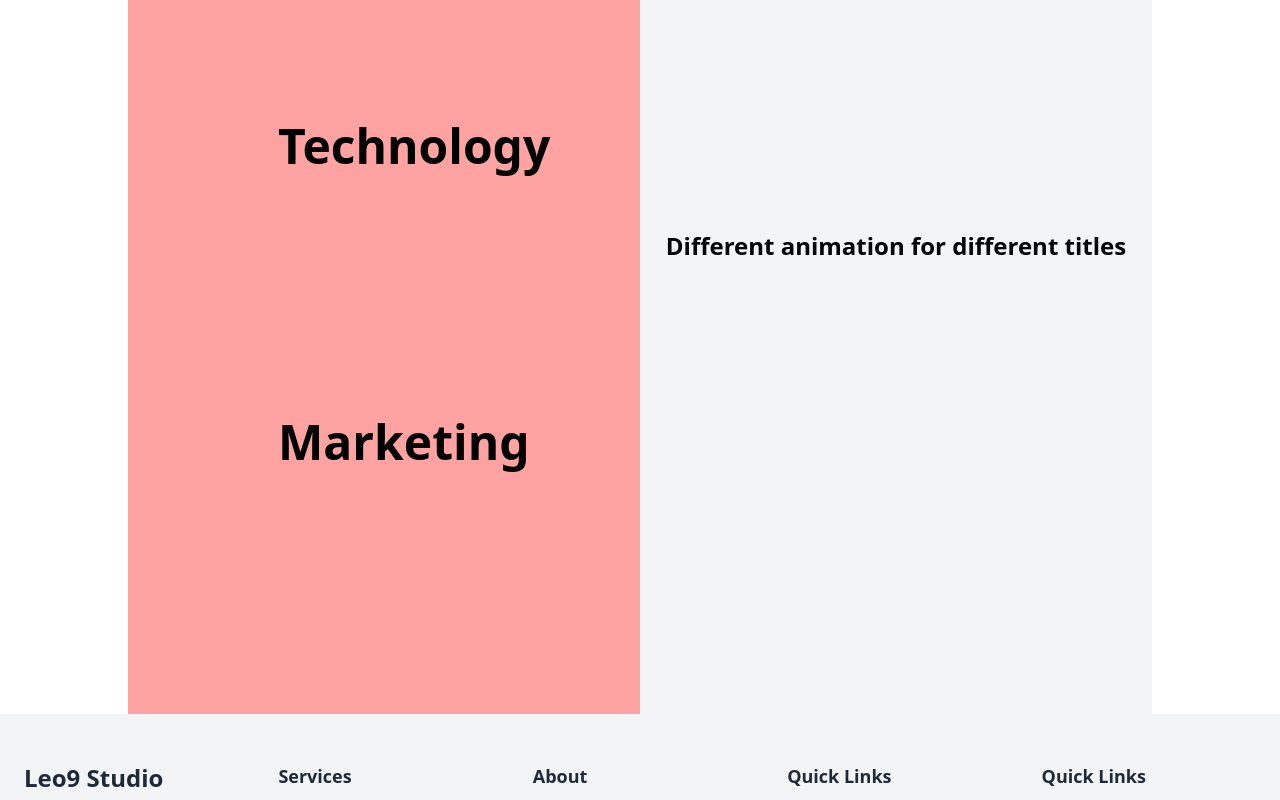
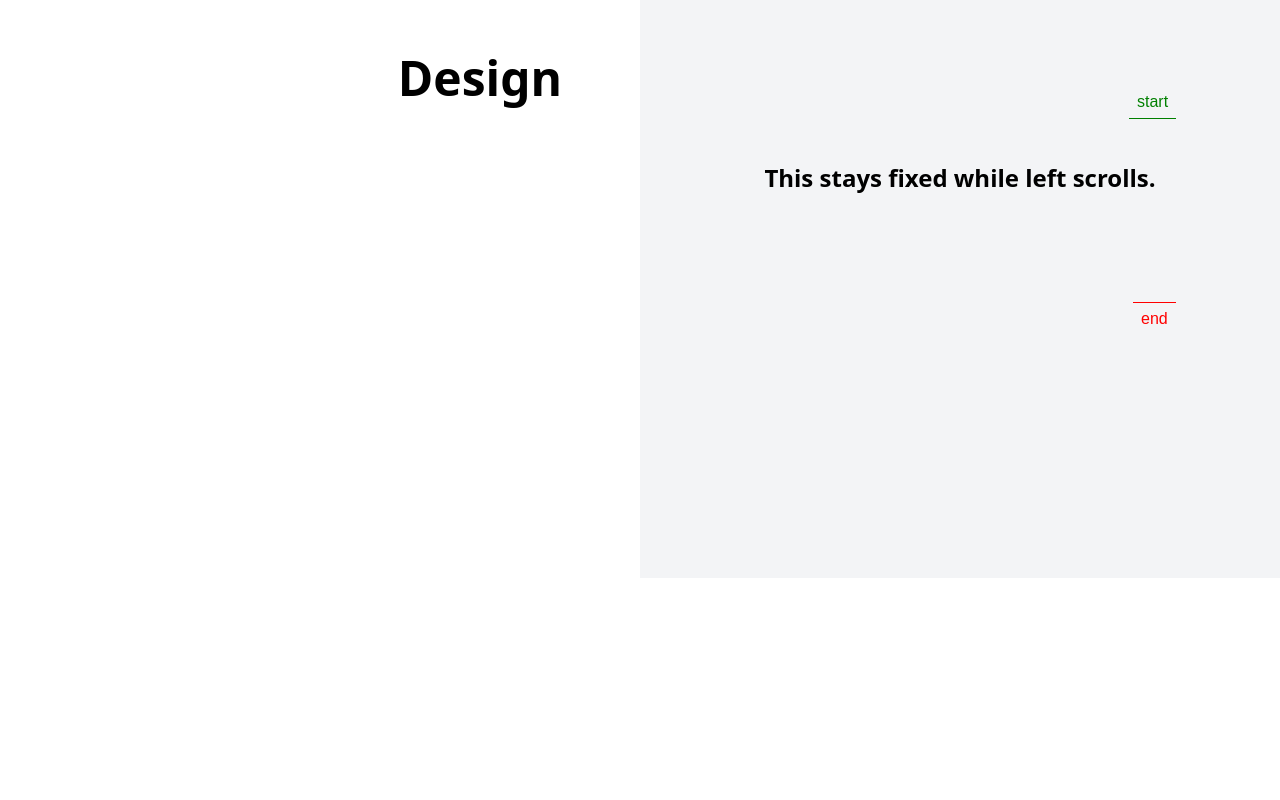
Before and after one commit to ve-edant/Landing-Page, a React (Vite) app: page / in a window 1280 px wide. Shown: the part 920-1720 px from the top of the page. Built offline with nearby package versions, Linux system fonts and the light colour scheme.

Commit message:
section3 updated

```diff
--- a/src/components/Navbar.jsx
+++ b/src/components/Navbar.jsx
@@ -55,26 +55,28 @@ const Navbar = () => {
       });
     }
   }, [activeDropdown]);
-
+/*
   const sidebarRef = useRef(null);
 
   useEffect(() => {
+    if (!sidebarRef.current) return;
+
     if (isSidebarOpen) {
-      gsap.set(sidebarRef.current, { x: "100%" });
-
-      gsap.to(sidebarRef.current, {
-        x: 0,
-        duration: 2,
-        ease: "sine.in",
-      });
+      // Start from x: 100% and animate to x: 0
+      gsap.fromTo(
+        sidebarRef.current,
+        { x: "100%" },
+        { x: "0%", duration: 0.5, ease: "power1.out" }
+      );
     } else {
+      // Animate from current position to x: 100%
       gsap.to(sidebarRef.current, {
         x: "100%",
-        duration: 2,
-        ease: "sine.in",
+        duration: 0.5,
+        ease: "power1.in",
       });
     }
-  }, [isSidebarOpen]);
+  }, [isSidebarOpen]); */
 
   return (
     <header className="w-full fixed top-0 left-0 z-50 bg-white border-b border-black shadow-md">
@@ -126,7 +128,6 @@ const Navbar = () => {
             >
               Contact
             </Link>
-
           </nav>
           {/* Mobile Menu Icon */}
           <div className="md:hidden">
@@ -217,10 +218,8 @@ const Navbar = () => {
               onClick={() => setIsSidebarOpen(false)}
             />
             <div
-          ref={sidebarRef}
-            className={`fixed top-0 right-0 h-[100dvh] w-[80%] z-50 bg-white p-4 shadow-lg transform transition-transform duration-300 ease-in-out ${
-              isSidebarOpen ? "translate-x-0" : "translate-x-full"
-            }`}
+              /* ref={sidebarRef} */
+              className={`fixed top-0 right-0 h-[100dvh] w-[80%] z-50 bg-white p-4 shadow-lg transform transition-transform duration-300 ease-in-out`}
             >
               <div className="flex justify-end mb-6">
                 <button
@@ -294,7 +293,9 @@ const Navbar = () => {
                 <div>
                   <button
                     onClick={() =>
-                    setMobileDropdown((prev) => (prev === "about" ? null : "about"))
+                      setMobileDropdown((prev) =>
+                        prev === "about" ? null : "about"
+                      )
                     }
                     className="w-full text-left hover:text-yellow-500"
                   >
--- a/src/pages/Home.jsx
+++ b/src/pages/Home.jsx
@@ -1,6 +1,6 @@
 import React from "react";
 import ClientSection from "../components/ClientSection";
-import HomePageSection2 from "../sections/HomePageSection2";
+import Section3 from "../sections/HomePageSection2";
 
 const Home = () => {
   return (
@@ -47,7 +47,10 @@ const Home = () => {
         </div>
       </div>
       <ClientSection />
-      <HomePageSection2 />
+      <Section3 />
+      <div className="h-[100vh] w-full bg-gray-400"></div>
+      <div className="h-[100vh] w-full bg-gray-400"></div>
+
     </div>
   );
 };
--- a/src/sections/HomePageSection2.jsx
+++ b/src/sections/HomePageSection2.jsx
@@ -1,19 +1,23 @@
 "use client";
 
-import { useGSAP } from "@gsap/react";
+import React, { useRef, useEffect } from "react";
 import gsap from "gsap";
 import ScrollTrigger from "gsap/ScrollTrigger";
-import React, { useRef } from "react";
 
 gsap.registerPlugin(ScrollTrigger);
 
-const HomePageSection2 = () => {
+const Section3 = () => {
+  const containerRef = useRef(null);
   const designPointsRef = useRef(null);
   const techPointsRef = useRef(null);
   const marketingPointsRef = useRef(null);
+  const rightRef = useRef(null);
 
-  useGSAP(() => {
-    // Design Animation
+  useEffect(() => {
+    const ctx = gsap.context(() => {
+      const totalScroll = "200%"; // px scroll for 3 boxes (adjust if needed)
+
+      // Animate Box 1 (bottom layer)
       gsap.from(designPointsRef.current.children, {
         x: -50,
         opacity: 0,
@@ -25,7 +29,7 @@ const HomePageSection2 = () => {
           start: "top 70%",
           end: "bottom 50%",
           scrub: true,
-        // markers: true,
+          markers: true,
         },
       });
 
@@ -41,7 +45,7 @@ const HomePageSection2 = () => {
           start: "top 70%",
           end: "bottom 50%",
           scrub: true,
-        // markers: true,
+          markers: true,
         },
       });
 
@@ -57,17 +61,34 @@ const HomePageSection2 = () => {
           start: "top 70%",
           end: "bottom 50%",
           scrub: true,
-        // markers: true,
+          markers: true,
         },
       });
+
+      // Pin Right Side
+      ScrollTrigger.create({
+        trigger: containerRef.current,
+        start: "top top",
+        end: `+=${totalScroll}`,
+        pin: rightRef.current,
+        scrub: true,
+        markers: true, // Optional: for debugging
+      });
+    }, containerRef);
+
+    return () => ctx.revert();
   }, []);
 
   return (
-    <div className="w-full px-4 md:px-32 min-h-screen flex flex-col md:flex-row gap-0 items-stretch">
+    <section
+      ref={containerRef}
+      className="w-full h-[300vh] flex flex-col md:flex-row bg-white"
+    >
       {/* Left Section */}
-      <div className="w-full md:w-1/2 px-4 md:pl-[150px] py-12 bg-red-300 flex flex-col gap-12">
-        {/* Design */}
-        <div id="designSection" className="w-full flex flex-col gap-4">
+      <div className="w-full md:w-1/2 sticky top-0">
+        <div className="relative w-full flex flex-col gap-4 justify-start">
+          {/* Box 1 */}
+          <div id="designSection" className="h-[100vh] w-full flex flex-col gap-4 ml-40 justify-center items-center">
             <div id="designTitle" className="text-5xl font-semibold">
               Design
             </div>
@@ -82,7 +103,7 @@ const HomePageSection2 = () => {
           </div>
 
           {/* Technology */}
-        <div className=" flex flex-col gap-4">
+          <div className="h-[100vh] w-full flex flex-col gap-4 ml-40 justify-center items-center">
             <div id="techTitle" className="text-5xl font-semibold">
               Technology
             </div>
@@ -97,7 +118,7 @@ const HomePageSection2 = () => {
           </div>
 
           {/* Marketing */}
-        <div className=" flex flex-col gap-4">
+          <div className="h-[100vh] w-full flex flex-col gap-4 ml-40 justify-center items-center">
             <div id="marketingTitle" className="text-5xl font-semibold">
               Marketing
             </div>
@@ -111,17 +132,17 @@ const HomePageSection2 = () => {
             </div>
           </div>
         </div>
+      </div>
 
       {/* Right Section */}
-      <div className="w-full md:w-1/2 flex items-center justify-center bg-gray-100 min-h-[300px]">
-        <div className="w-full h-full bg-gray-100 flex items-center justify-center">
-          <div className="text-2xl font-bold text-center">
-            Different animation for different titles
+      <div
+        ref={rightRef}
+        className="w-full md:w-1/2 h-screen flex items-center justify-center bg-gray-100 text-2xl font-bold"
+      >
+        This stays fixed while left scrolls.
       </div>
-        </div>
-      </div>
-    </div>
+    </section>
   );
 };
 
-export default HomePageSection2;
+export default Section3;
```
Lines whose indentation alone changed are shown as unchanged.
